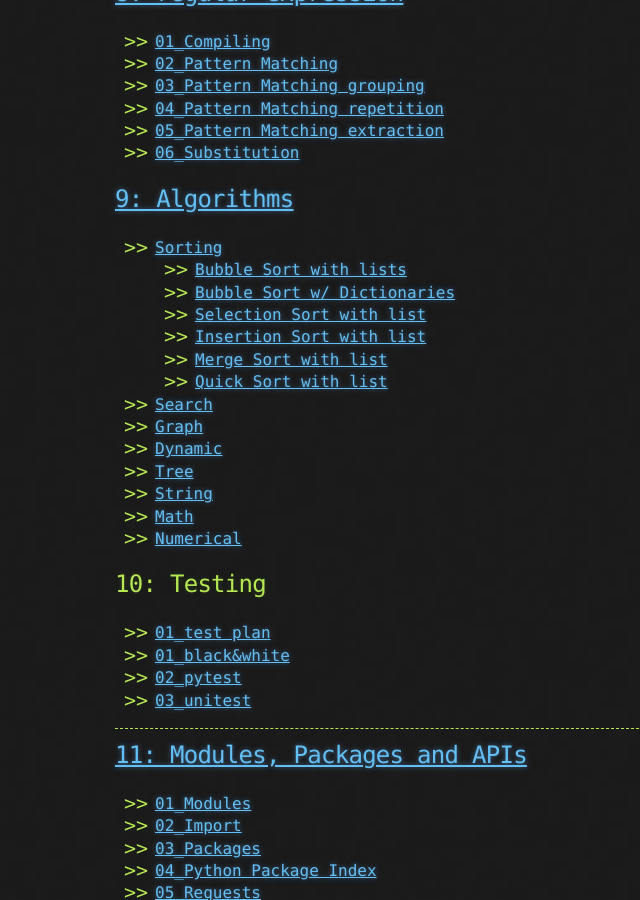
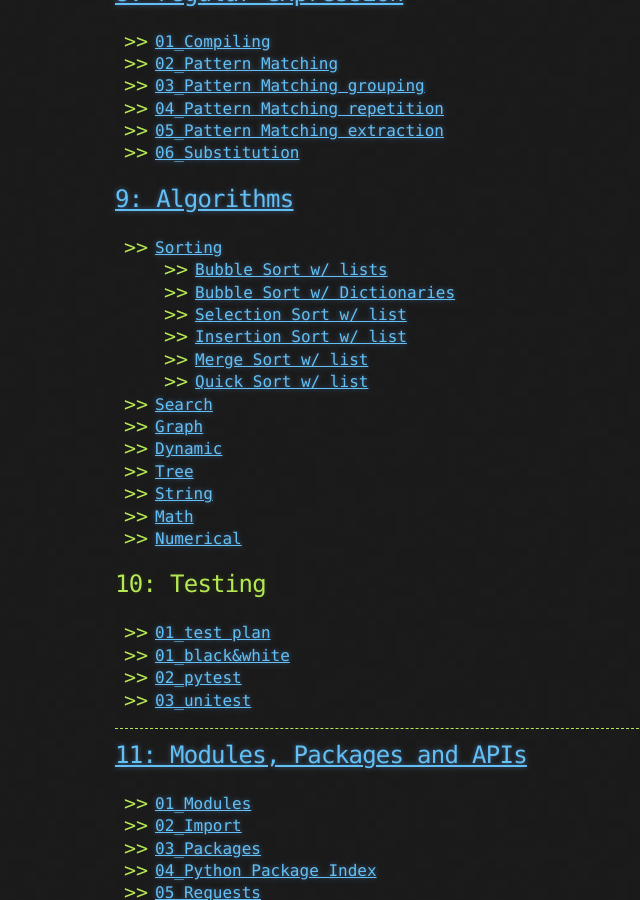
Before and after one commit to sciustechnologia/sciustechnologia.github.io, a Jekyll site: the page built from index.md, in a window 1280 px wide and 900 px high, scrolled down 5244 px. Shown: the whole window, without its empty margins (25-665 px from the left). Built offline with Jekyll 4.4.1, drawn with Linux system fonts in a browser that asks for light colours.

Commit message:
Update index.md

```diff
--- a/index.md
+++ b/index.md
@@ -224,12 +224,12 @@ Testing AI
 ## [9: Algorithms](./python/10_algos/10_algos.html)
 
 - [Sorting](./python/10_algos/1000.html)
-  - [Bubble Sort with lists](./python/10_algos/1001.html)
+  - [Bubble Sort w/ lists](./python/10_algos/1001.html)
   - [Bubble Sort w/ Dictionaries](./python/10_algos/10012.html)
-  - [Selection Sort with list](./python/10_algos/10013.html)
-  - [Insertion Sort with list](./python/10_algos/10014.html)
-  - [Merge Sort with list](./python/10_algos/10015.html)
-  - [Quick Sort with list](./python/10_algos/10016.html)
+  - [Selection Sort w/ list](./python/10_algos/10013.html)
+  - [Insertion Sort w/ list](./python/10_algos/10014.html)
+  - [Merge Sort w/ list](./python/10_algos/10015.html)
+  - [Quick Sort w/ list](./python/10_algos/10016.html)
 - [Search](./python/10_algos/1002.html)
 - [Graph](./python/10_algos/1003.html)
 - [Dynamic](./python/10_algos/1004.html)
```
